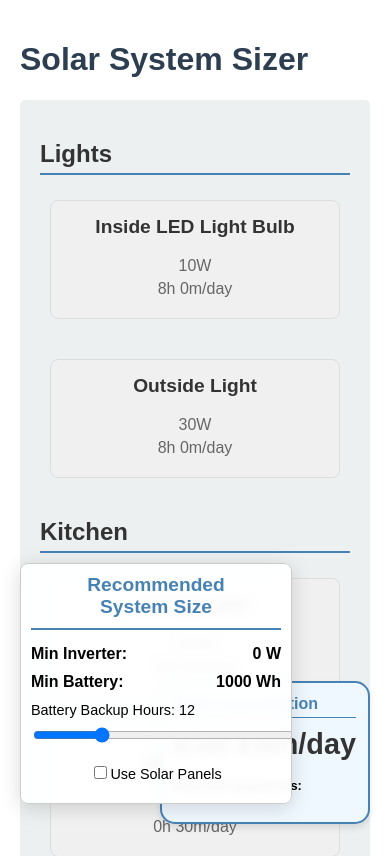
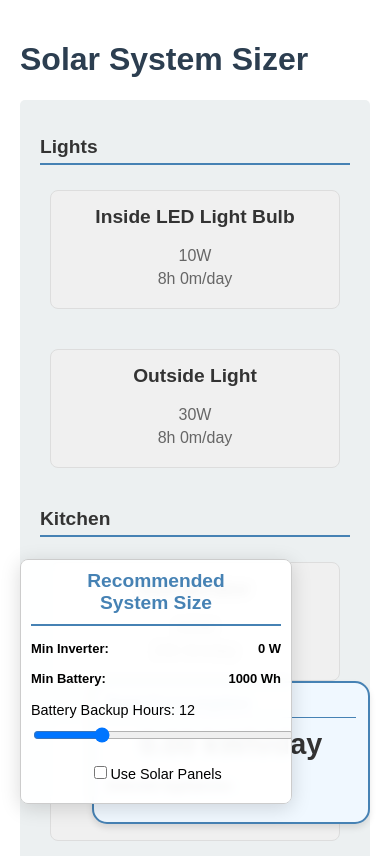
Before and after one commit to AndreLesa/solar-system-sizer, a React (Create React App) app: page / in a window 390 px wide. Shown: the top 856 px of the page. Built offline with nearby package versions, Linux system fonts and the light colour scheme.

Commit message:
Updated media queries.

```diff
--- a/src/components/ApplianceList.js
+++ b/src/components/ApplianceList.js
@@ -76,6 +76,8 @@ const ApplianceList = ({ appliances, addAppliance, updateAppliance, removeApplia
   const [numberOfPanels, setNumberOfPanels] = useState(1);
   const [panelWattage, setPanelWattage] = useState(300);
   const [solarPanelSize, setSolarPanelSize] = useState(0);
+
+  const [showNotification, setShowNotification] = useState(false);
 
   const PEAK_SUN_HOURS = 5;
   const MIN_BATTERY_SIZE = 1000; // Minimum battery size in Wh
@@ -232,6 +234,10 @@ const ApplianceList = ({ appliances, addAppliance, updateAppliance, removeApplia
       setNewAppliance({ name: '', power: '', hoursPerDay: '', hasPump: false });
       handleApplianceSelect('Other', newApplianceItem);
       roomAppliances.Other.push(newApplianceItem);
+
+      // Show notification
+      setShowNotification(true);
+      setTimeout(() => setShowNotification(false), 3000); // Hide after 3 seconds
     }
   };
 
@@ -266,6 +272,12 @@ const ApplianceList = ({ appliances, addAppliance, updateAppliance, removeApplia
 
   return (
     <div className="appliance-list">
+      {showNotification && (
+        <div className="notification-popup">
+          Appliance added successfully!
+        </div>
+      )}
+
       {Object.entries(roomAppliances).map(([room, appliances]) => (
         <div key={room} className="room-section">
           <h2>{room}</h2>
--- a/src/styles/ApplianceList.css
+++ b/src/styles/ApplianceList.css
@@ -186,14 +186,16 @@
   left: 20px;
   background-color: rgba(255, 255, 255, 0.95);
   border-radius: 15px;
-  padding: 20px;
+  padding: 10px;
+  border: 1px solid #ccc;
   box-shadow: 0 4px 20px rgba(0, 0, 0, 0.15);
   z-index: 1000;
-  max-width: 300px;
+  max-width: 250px;
   max-height: 70vh;
   overflow-y: auto;
   transition: all 0.3s ease;
   backdrop-filter: blur(5px);
+  margin: 0 auto 20px auto;
 }
 
 .floating-system-info:hover {
@@ -212,11 +214,12 @@
   display: flex;
   justify-content: space-between;
   margin-bottom: 10px;
+  font-size: 0.9em;
 }
 
 .floating-system-info .system-info-item span {
   font-weight: bold;
-  font-size: 1rem;
+  font-size: 0.9em;
 }
 
 .floating-system-info .battery-backup-slider, .floating-system-info .solar-panel-toggle, .floating-system-info .solar-panel-input {
@@ -226,7 +229,7 @@
 .floating-system-info .solar-panel-input label {
   display: block;
   margin-bottom: 5px;
-  font-size: 0.9rem;
+  font-size: 0.9em;
 }
 
 .floating-system-info .solar-panel-input input {
@@ -234,7 +237,7 @@
   padding: 5px;
   border: 1px solid #ddd;
   border-radius: 4px;
-  font-size: 0.9rem;
+  font-size: 0.9em;
 }
 
 .system-report {
@@ -289,3 +292,81 @@
 .report-actions button:hover {
   background-color: #3a6d99;
 }
+
+.notification-popup {
+  position: fixed;
+  top: 20px;
+  right: 20px;
+  background-color: #4caf50;
+  color: white;
+  padding: 10px 20px;
+  border-radius: 5px;
+  box-shadow: 0 2px 4px rgba(0, 0, 0, 0.2);
+  z-index: 1000;
+}
+
+/* Mobile Styles */
+@media (max-width: 600px) {
+  .appliance-list {
+    padding: 10px;
+  }
+
+  .room-section h2 {
+    font-size: 1.2em;
+  }
+
+  .appliance-grid {
+    display: flex;
+    flex-direction: column;
+  }
+
+  .appliance-card {
+    margin-bottom: 10px;
+  }
+
+  .add-appliance-form, .floating-appliance-info, .floating-system-info {
+    width: 100%;
+    margin: 0 auto;
+  }
+
+  .system-info-item, .solar-panel-input, .battery-backup-slider, .solar-panel-toggle {
+    text-align: left;
+  }
+
+  .system-info-item span {
+    display: block;
+    margin-bottom: 5px;
+  }
+
+  .solar-panel-input input, .battery-backup-slider input {
+    width: 100%;
+  }
+}
+
+/* Tablet Styles */
+@media (min-width: 601px) and (max-width: 1024px) {
+  .appliance-grid {
+    display: grid;
+    grid-template-columns: repeat(auto-fill, minmax(200px, 1fr));
+    gap: 10px;
+  }
+
+  .add-appliance-form, .floating-appliance-info, .floating-system-info {
+    width: 80%;
+    margin: 0 auto;
+  }
+}
+
+/* Desktop Styles */
+@media (min-width: 1025px) {
+  .appliance-grid {
+    display: grid;
+    grid-template-columns: repeat(auto-fill, minmax(250px, 1fr));
+    gap: 20px;
+  }
+
+  .add-appliance-form, .floating-appliance-info, .floating-system-info {
+    width: 60%;
+    margin: 0 auto;
+  }
+}
```
